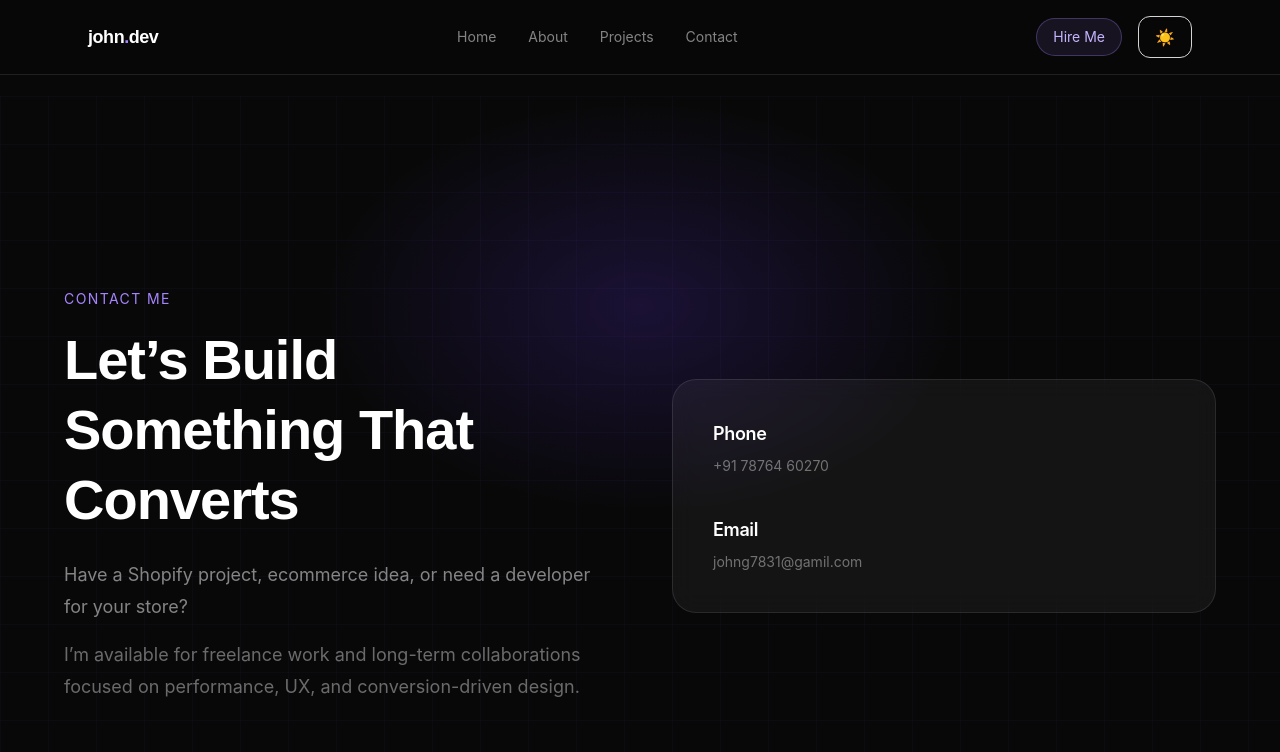
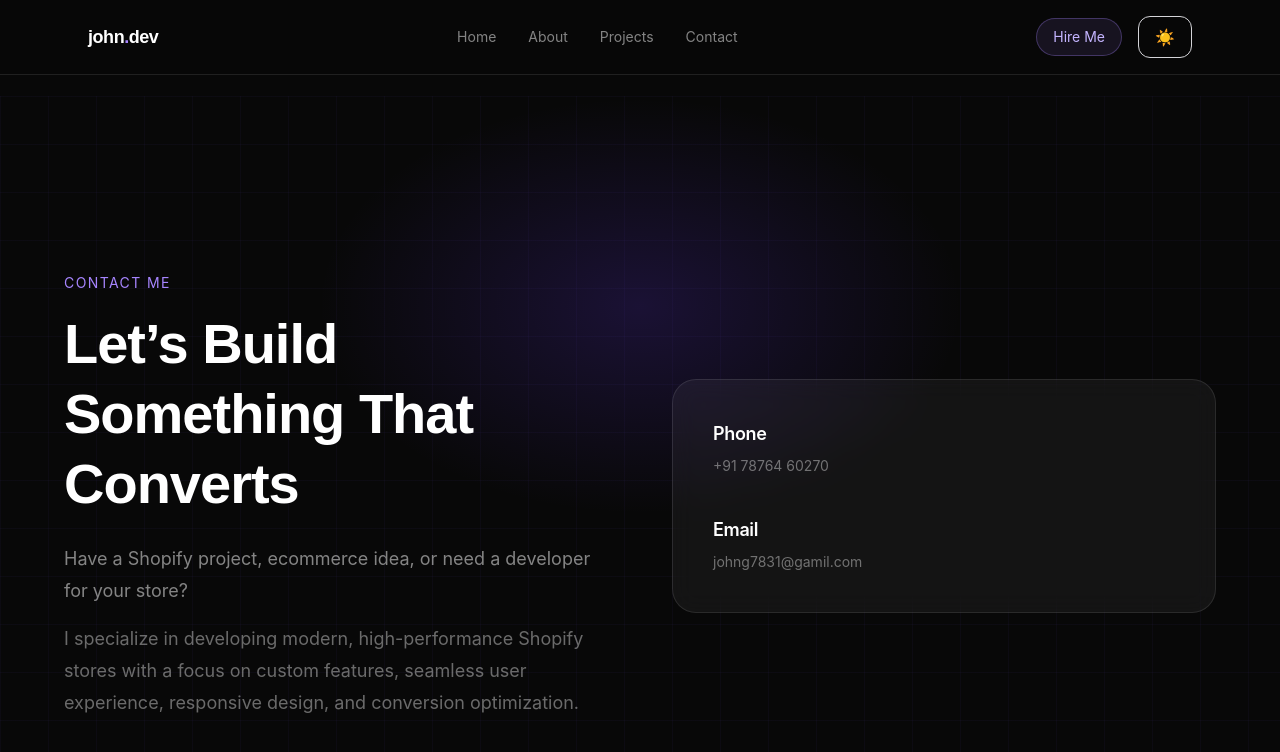
Before and after one commit to johng7831/My-Portfolio, a Next.js app: page /contact in a window 1280 px wide. Shown: the top 752 px of the page. Built offline with nearby package versions, Linux system fonts and the light colour scheme.

Commit message:
Your commit message

```diff
--- a/app/contact/page.tsx
+++ b/app/contact/page.tsx
@@ -69,9 +69,12 @@ export default function Contact() {
           </p>
 
           <p className="text-foreground/40 text-lg leading-8">
-            I’m available for freelance work and long-term collaborations focused on
-            performance, UX, and conversion-driven design.
+            I specialize in developing modern, high-performance Shopify stores with a focus on
+           custom features, seamless user experience, responsive design, and conversion
+          optimization.
           </p>
+
+
         </motion.div>
 
         {/* RIGHT SIDE */}
```
